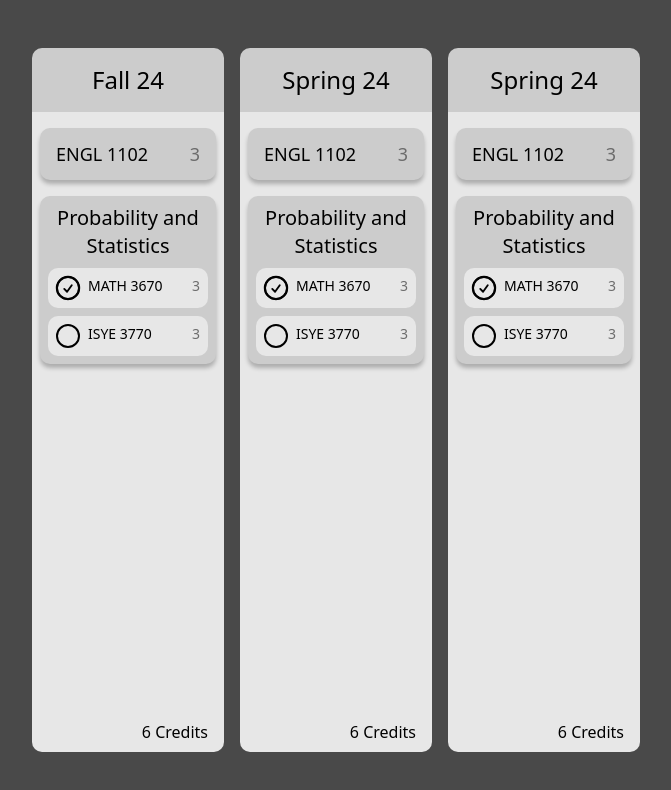
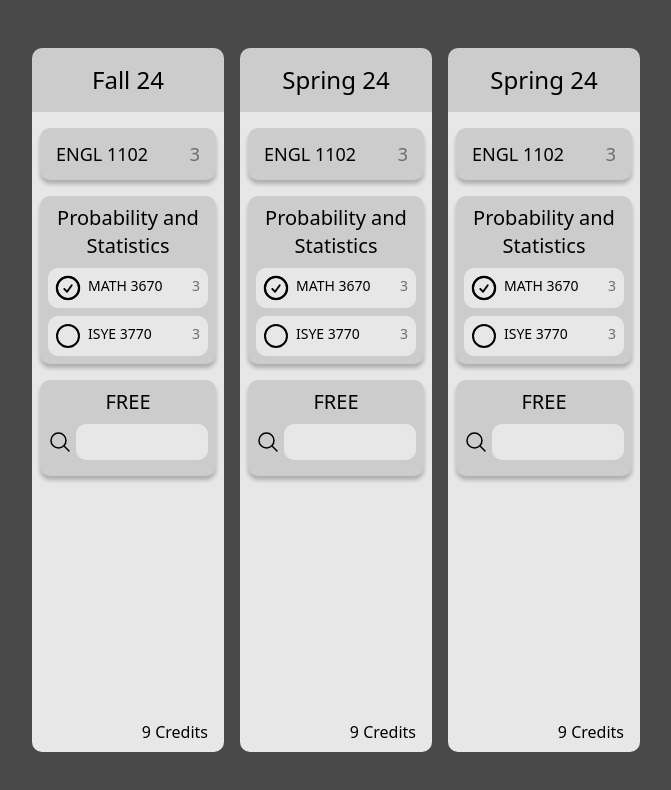
Before and after one commit to BitsOfHacking/tech-track, a Next.js app: page / in a window 1280 px wide. Shown: the top 790 px of the page, without its empty margins (304-975 px from the left). Built offline with nearby package versions, Linux system fonts and the light colour scheme.

Commit message:
Add free elective courses part 1

```diff
--- a/src/components/Course.tsx
+++ b/src/components/Course.tsx
@@ -1,5 +1,5 @@
 import { useState } from "react";
-import { CheckCircleIcon } from "@heroicons/react/24/outline";
+import { CheckCircleIcon, MagnifyingGlassIcon } from "@heroicons/react/24/outline";
 import { category, course } from "@/types/courseTypes";
 
 interface CourseProps {
@@ -12,16 +12,16 @@ export default function Course({ category }: CourseProps) {
 
   function SelectedCourse({ course }: { course: course }) {
     return (
-      <div className="flex text-primary-text text-lg justify-between px-2">
+      <div className="flex text-primary-text text-lg justify-between px-2 w-full">
         <div>{course.number}</div>
-        <div className="text-secondary-text">{course.credits}</div>
+        <div className="text-secondary-text">{course.credits >= 0 ? course.credits : "n"}</div>
       </div>
     )
   }
 
   return (
-    <button
-      className={`bg-primary-color rounded-[10px] w-44 min-h-[52px] course-shadow p-2`}
+    <div
+      className={`flex items-center text-center bg-primary-color rounded-[10px] w-44 min-h-[52px] course-shadow p-2 cursor-pointer`}
       onClick={() => {
         if (category.category) {
           setShowCourse(!showCourse);
@@ -29,6 +29,7 @@ export default function Course({ category }: CourseProps) {
       }}
     >
       {showCourse === true && category.category ?
+        !category.freeElective ? (
           <div>
             <div className="text-xl text-primary-text mb-2">
               {category.category}
@@ -43,19 +44,19 @@ export default function Course({ category }: CourseProps) {
                     }}
                   >
                     <div className="flex gap-2 text-priamry-text text-lg">
-                    <button
-                      className="flex h-6 w-6 border-2 border-primary-text rounded-full justify-center items-center"
+                      <div
+                        className="flex h-6 w-6 border-2 border-primary-text rounded-full justify-center items-center cursor-pointer"
                         onClick={(event) => {
                           event.stopPropagation();
                           setSelectedCourse(index);
                         }}
                       >
                         {selectedCourse === index && (
-                        <div className="">
+                          <div>
                             <CheckCircleIcon className="h-[30px] w-[30px] stroke-primary-text" />
                           </div>
                         )}
-                    </button>
+                      </div>
                       <div className="text-primary-text text-sm">
                         {course.number}
                       </div>
@@ -68,9 +69,28 @@ export default function Course({ category }: CourseProps) {
               })}
             </div>
           </div>
-        :
-        <SelectedCourse course={category.category ? category.courses[selectedCourse] : category.courses[0]} />
+        ) : (
+          <div>
+            <div className="text-xl text-primary-text mb-2">
+              <div className="mb-2">
+                FREE
+              </div>
+              <div className="flex items-center justify-center">
+                <div>
+                  <MagnifyingGlassIcon className="h-6 w-6 mr-1"/>
+                </div>
+                <input
+                  className="flex justify-between align-center bg-secondary-background rounded-[10px] p-2 cursor-default w-full text-sm"
+                  onClick={(event) => {
+                    event.stopPropagation();
+                  }}
+                ></input>
+              </div>
+            </div>
+          </div>
+        )
+        : <SelectedCourse course={category.category && !category.freeElective ? category.courses[selectedCourse] : category.courses[0]} />
       }
-    </button>
+    </div>
   )
 }
--- a/src/pages/index.tsx
+++ b/src/pages/index.tsx
@@ -34,7 +34,21 @@ export default function Home() {
     selectedCourse: 0,
   };
 
-  const courses: category[] = [ english, probability ];
+  const free: category = {
+    category: "Free Elective",
+    number: 0,
+    courses: [
+      {
+        number: "FREE",
+        name: "Free Elective",
+        credits: -1
+      }
+    ],
+    selectedCourse: -1,
+    freeElective: true,
+  };
+
+  const courses: category[] = [ english, probability, free ];
 
   return (
     // <div className={`flex min-h-screen flex-col items-center justify-between p-24`} >
--- a/src/types/courseTypes.d.ts
+++ b/src/types/courseTypes.d.ts
@@ -10,4 +10,5 @@ export interface category {
   number?: number,
   courses: course[],
   selectedCourse: number,
+  freeElective?: boolean,
 }
```
Lines whose indentation alone changed are shown as unchanged.
